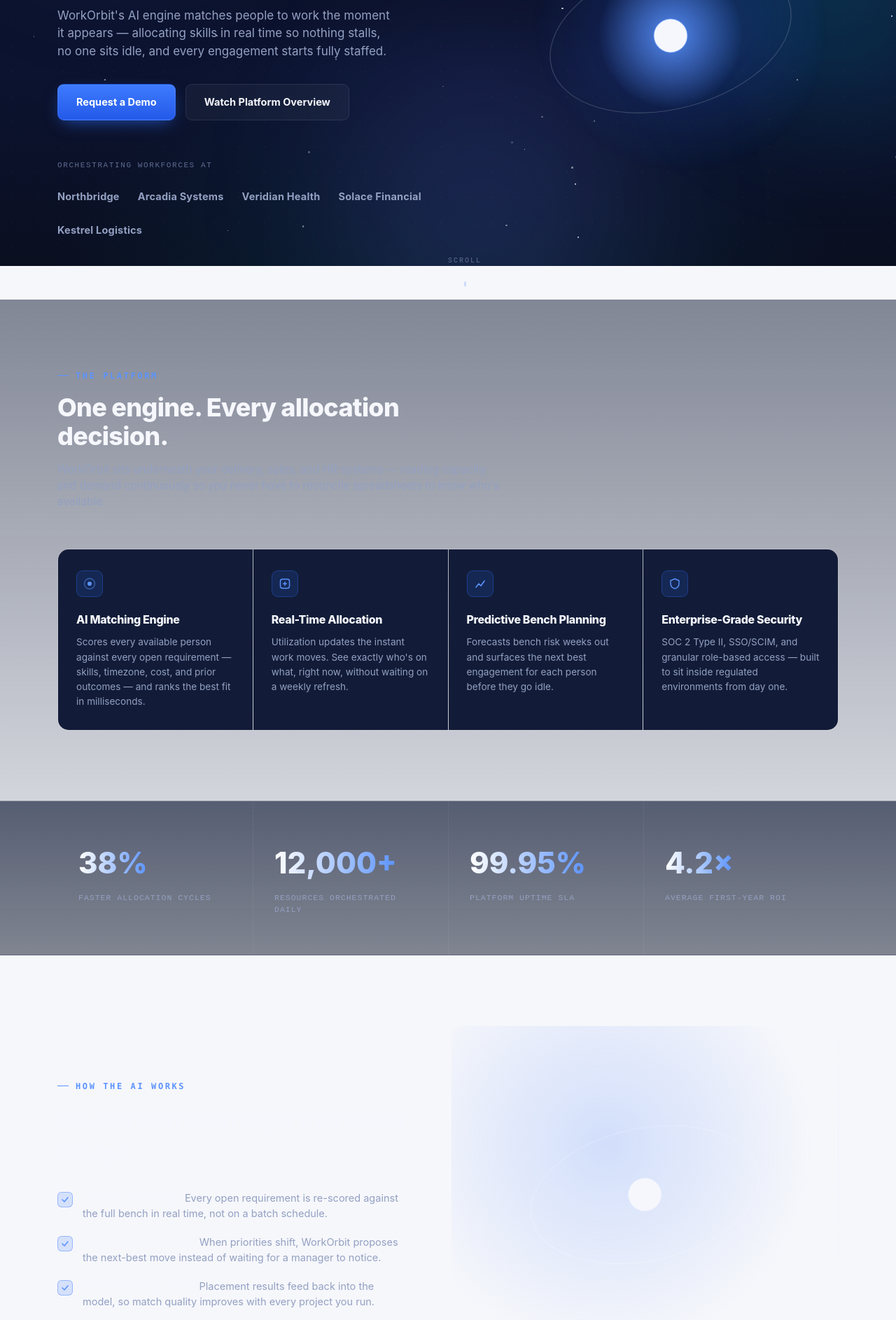
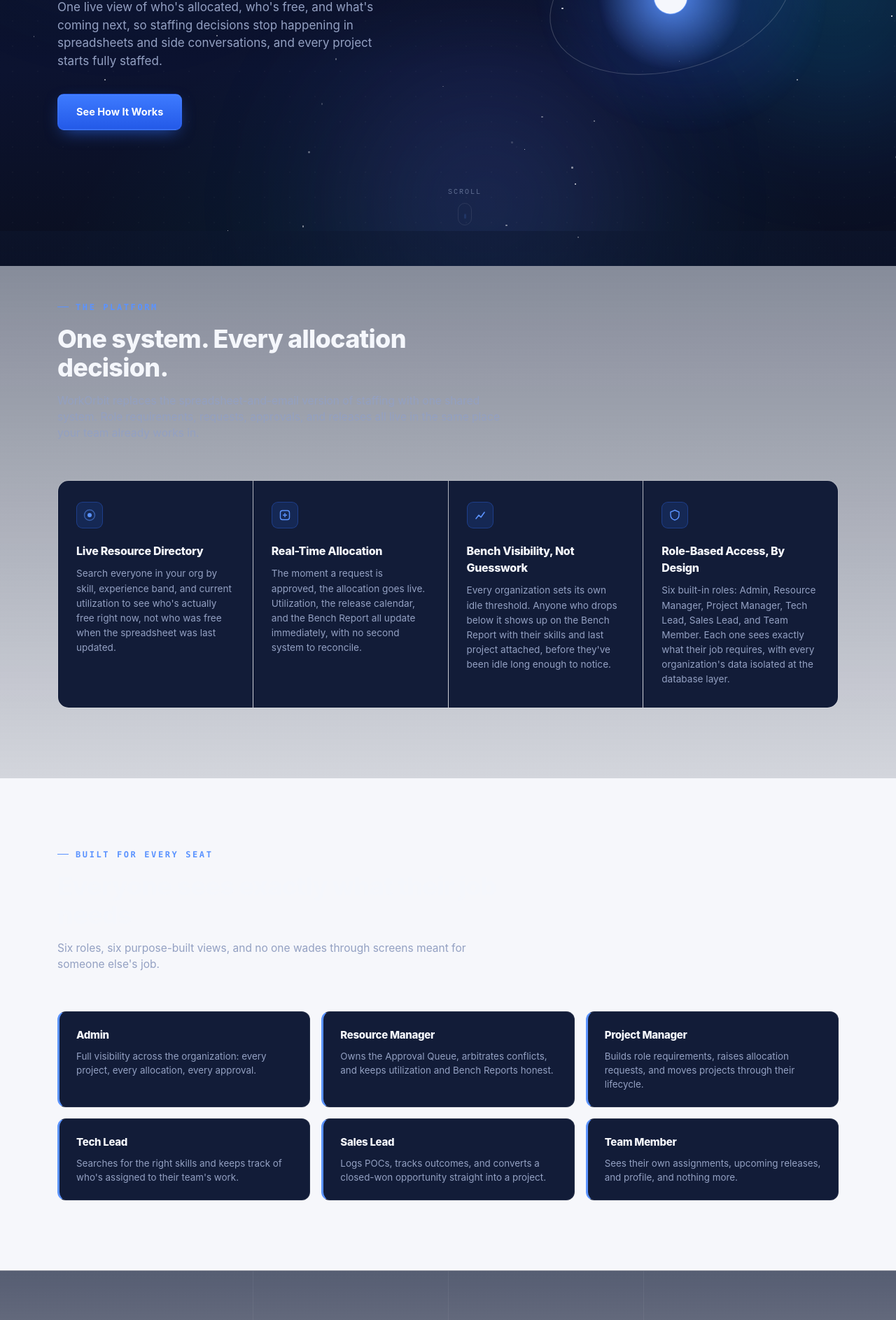
Before and after one commit to QL-ashish-chaursiya/netlify-work-orbit, a React (Vite) app: page / in a window 1280 px wide. Shown: the part 420-2306 px from the top of the page at 70% size. Built offline with nearby package versions, Linux system fonts and the light colour scheme; no server answers; the HTML template or start-up script is replaced by a standard one.

Commit message:
added landing page

```diff
--- a/package.json
+++ b/package.json
@@ -43,7 +43,6 @@
     "zustand": "^4.5.5"
   },
   "devDependencies": {
-    "@tanstack/react-query-devtools": "^5.56.2",
     "@types/node": "^22.5.5",
     "@types/react": "^18.3.8",
     "@types/react-dom": "^18.3.0",
--- a/src/App.tsx
+++ b/src/App.tsx
@@ -1,6 +1,5 @@
 import { RouterProvider } from "react-router-dom";
 import { QueryClientProvider } from "@tanstack/react-query";
-import { ReactQueryDevtools } from "@tanstack/react-query-devtools";
 import { Toaster } from "sonner";
 import { queryClient } from "@/app/queryClient";
 import { router } from "@/app/routes";
@@ -10,7 +9,6 @@ export default function App() {
     <QueryClientProvider client={queryClient}>
       <RouterProvider router={router} />
       <Toaster richColors position="top-right" />
-      {import.meta.env.DEV && <ReactQueryDevtools initialIsOpen={false} />}
     </QueryClientProvider>
   );
 }
--- a/src/components/layout/AppShell.tsx
+++ b/src/components/layout/AppShell.tsx
@@ -2,6 +2,9 @@ import type { ReactNode } from "react";
 import { Sidebar } from "@/components/layout/Sidebar";
 import { Topbar } from "@/components/layout/Topbar";
 import { NotificationBell } from "@/features/notifications/components/NotificationBell";
+// Hidden until the db-assistant edge function is deployed — re-enable this
+// import + the <AssistantWidget /> mount below once it's live.
+// import { AssistantWidget } from "@/features/assistant/components/AssistantWidget";
 
 interface AppShellProps {
   children: ReactNode;
@@ -23,6 +26,7 @@ export function AppShell({ children, topbarRightSlot }: AppShellProps) {
         />
         <main className="flex-1 overflow-y-auto p-6">{children}</main>
       </div>
+      {/* <AssistantWidget /> */}
     </div>
   );
 }
--- /dev/null
+++ b/src/features/assistant/hooks/useAssistantChat.ts
@@ -0,0 +1,30 @@
+import { useMutation } from "@tanstack/react-query";
+import { supabase } from "@/lib/supabase";
+import { resolveEdgeFunctionError } from "@/features/employees/hooks/edgeFunctionError";
+import type { AssistantMessage } from "@/features/assistant/types";
+
+interface AskAssistantInput {
+  message: string;
+  history: AssistantMessage[];
+}
+
+// Calls the db-assistant edge function — a read-only Gemini-backed assistant
+// scoped to the caller's own organization via RLS (see the function's own
+// header comment for the full safety model). `history` is sent as plain
+// {role, content} text turns; the function re-derives any tool-call context
+// itself each request, nothing about tool internals is persisted client-side.
+export function useAssistantChat() {
+  return useMutation({
+    mutationFn: async ({ message, history }: AskAssistantInput): Promise<string> => {
+      const { data, error } = await supabase.functions.invoke<{ answer?: string; error?: string }>("db-assistant", {
+        body: {
+          message,
+          history: history.map((m) => ({ role: m.role, content: m.content })),
+        },
+      });
+      const errorMessage = await resolveEdgeFunctionError(error, data);
+      if (errorMessage) throw new Error(errorMessage);
+      return data?.answer ?? "I couldn't find an answer to that.";
+    },
+  });
+}
--- /dev/null
+++ b/src/features/assistant/types.ts
@@ -0,0 +1,5 @@
+export interface AssistantMessage {
+  id: string;
+  role: "user" | "assistant";
+  content: string;
+}
--- a/src/features/marketing/pages/LandingPage.css
+++ b/src/features/marketing/pages/LandingPage.css
@@ -161,11 +161,6 @@
 .wo-landing .hero-ctas { display: flex; gap: 14px; margin-bottom: 56px; opacity: 0; animation: wo-fadeUp .7s ease forwards; animation-delay: .4s; }
 @keyframes wo-fadeUp { from { opacity: 0; transform: translateY(16px); } to { opacity: 1; transform: translateY(0); } }
 
-.wo-landing .trust { display: flex; align-items: center; gap: 26px; flex-wrap: wrap; opacity: 0; animation: wo-fadeUp .7s ease forwards; animation-delay: .52s; }
-.wo-landing .trust span.label { font-family: ui-monospace, monospace; font-size: 11px; letter-spacing: 1.6px; text-transform: uppercase; color: var(--muted-dim); }
-.wo-landing .trust .clients { display: flex; gap: 26px; flex-wrap: wrap; }
-.wo-landing .trust .clients div { font-weight: 700; font-size: 14.5px; color: var(--muted-raw); letter-spacing: 0.2px; transition: color .2s ease; }
-.wo-landing .trust .clients div:hover { color: var(--blue-bright); }
 
 .wo-landing .orbit-visual { position: relative; z-index: 2; width: 100%; aspect-ratio: 1 / 1; max-width: 480px; justify-self: end; perspective: 900px; }
 .wo-landing .orbit-visual svg { width: 100%; height: 100%; transition: transform .3s ease-out; transform-style: preserve-3d; will-change: transform; }
@@ -205,6 +200,16 @@
 .wo-landing .feature-card:hover h3 { color: var(--blue-bright); }
 .wo-landing .feature-card p { font-size: 13.6px; color: var(--muted-raw); line-height: 1.55; }
 
+/* ---------- ROLES ---------- */
+.wo-landing .role-grid { display: grid; grid-template-columns: repeat(3, 1fr); gap: 16px; }
+.wo-landing .role-card {
+  background: var(--panel); border: 1px solid var(--border-raw); border-left: 3px solid var(--blue-bright);
+  border-radius: 12px; padding: 22px 24px; transition: transform .3s cubic-bezier(.2, .8, .2, 1), background .3s ease;
+}
+.wo-landing .role-card:hover { background: var(--panel-2); transform: translateY(-4px); }
+.wo-landing .role-card h3 { font-size: 15px; margin-bottom: 8px; }
+.wo-landing .role-card p { font-size: 13.4px; color: var(--muted-raw); line-height: 1.5; }
+
 /* ---------- STATS ---------- */
 .wo-landing .stats-band { background: linear-gradient(180deg, rgba(18, 28, 56, 0.7), rgba(11, 20, 40, 0.5)); border-top: 1px solid var(--border-soft); border-bottom: 1px solid var(--border-soft); }
 .wo-landing .stats-grid { display: grid; grid-template-columns: repeat(4, 1fr); }
@@ -220,7 +225,7 @@
 .wo-landing .stat:hover .num { transform: scale(1.06); }
 .wo-landing .stat .label { font-family: ui-monospace, monospace; font-size: 11.5px; letter-spacing: 1px; color: var(--muted-raw); margin-top: 10px; text-transform: uppercase; }
 
-/* ---------- AI DEEP DIVE ---------- */
+/* ---------- HOW IT WORKS ---------- */
 .wo-landing .deepdive { display: grid; grid-template-columns: 0.95fr 1.05fr; gap: 60px; align-items: center; }
 .wo-landing .deepdive-visual { background: radial-gradient(circle at 40% 35%, rgba(47, 111, 255, 0.18), transparent 65%); border: 1px solid var(--border-raw); border-radius: 20px; padding: 40px; }
 .wo-landing .point-list { margin-top: 28px; display: flex; flex-direction: column; gap: 18px; }
@@ -252,7 +257,7 @@
 
 /* ---------- FOOTER ---------- */
 .wo-landing footer { padding: 70px 0 40px 0; border-top: 1px solid var(--border-soft); background: linear-gradient(180deg, rgba(10, 16, 32, 0.4), rgba(8, 12, 24, 0.9)); }
-.wo-landing .footer-grid { display: grid; grid-template-columns: 1.4fr 1fr 1fr 1fr; gap: 40px; margin-bottom: 56px; }
+.wo-landing .footer-grid { display: grid; grid-template-columns: 1.6fr 1fr 1fr; gap: 40px; margin-bottom: 56px; }
 .wo-landing .footer-brand p { color: var(--muted-raw); font-size: 13.5px; margin-top: 14px; max-width: 260px; }
 .wo-landing .footer-col h4 { font-size: 12px; letter-spacing: 1px; text-transform: uppercase; color: var(--muted-dim); font-family: ui-monospace, monospace; margin-bottom: 16px; }
 .wo-landing .footer-col a { display: block; font-size: 13.5px; color: var(--muted-raw); margin-bottom: 12px; transition: color .2s ease; }
@@ -263,6 +268,7 @@
   .wo-landing .hero-grid { grid-template-columns: 1fr; }
   .wo-landing .orbit-visual { justify-self: start; max-width: 340px; margin-top: 40px; }
   .wo-landing .feature-grid { grid-template-columns: repeat(2, 1fr); }
+  .wo-landing .role-grid { grid-template-columns: repeat(2, 1fr); }
   .wo-landing .stats-grid { grid-template-columns: repeat(2, 1fr); }
   .wo-landing .stat:nth-child(3) { border-left: none; }
   .wo-landing .deepdive { grid-template-columns: 1fr; }
@@ -278,7 +284,7 @@
   .wo-landing .hero h1 .accent, .wo-landing .cta-band::before, .wo-landing .orbit-glow,
   .wo-landing .logo-mark-anim circle.pulse, .wo-landing .scroll-cue .wheel::before { animation: none; }
   .wo-landing .hero .eyebrow, .wo-landing .hero h1, .wo-landing .hero p.sub,
-  .wo-landing .hero-ctas, .wo-landing .trust, .wo-landing .scroll-cue { animation: none; opacity: 1; }
+  .wo-landing .hero-ctas, .wo-landing .scroll-cue { animation: none; opacity: 1; }
   .wo-landing .spotlight { display: none; }
   .wo-landing .feature-card, .wo-landing .feature-icon, .wo-landing .stat .num, .wo-landing .orbit-visual svg { transition: none; }
 }
--- a/src/features/marketing/pages/LandingPage.tsx
+++ b/src/features/marketing/pages/LandingPage.tsx
@@ -14,15 +14,15 @@ interface Star {
 
 const NAV_LINKS = [
   { href: "#platform", label: "Platform" },
-  { href: "#solutions", label: "Solutions" },
-  { href: "#enterprise", label: "Enterprise" },
+  { href: "#roles", label: "Roles" },
+  { href: "#how-it-works", label: "How it works" },
 ];
 
 const FEATURES = [
   {
-    title: "AI Matching Engine",
+    title: "Live Resource Directory",
     description:
-      "Scores every available person against every open requirement — skills, timezone, cost, and prior outcomes — and ranks the best fit in milliseconds.",
+      "Search everyone in your org by skill, experience band, and current utilization to see who's actually free right now, not who was free when the spreadsheet was last updated.",
     icon: (
       <svg width="18" height="18" viewBox="0 0 18 18">
         <circle cx="9" cy="9" r="3" fill="#5B93FF" />
@@ -32,7 +32,7 @@ const FEATURES = [
   },
   {
     title: "Real-Time Allocation",
-    description: "Utilization updates the instant work moves. See exactly who's on what, right now, without waiting on a weekly refresh.",
+    description: "The moment a request is approved, the allocation goes live. Utilization, the release calendar, and the Bench Report all update immediately, with no second system to reconcile.",
     icon: (
       <svg width="18" height="18" viewBox="0 0 18 18">
         <rect x="2.5" y="2.5" width="13" height="13" rx="3" fill="none" stroke="#5B93FF" strokeWidth="1.4" />
@@ -41,8 +41,8 @@ const FEATURES = [
     ),
   },
   {
-    title: "Predictive Bench Planning",
-    description: "Forecasts bench risk weeks out and surfaces the next best engagement for each person before they go idle.",
+    title: "Bench Visibility, Not Guesswork",
+    description: "Every organization sets its own idle threshold. Anyone who drops below it shows up on the Bench Report with their skills and last project attached, before they've been idle long enough to notice.",
     icon: (
       <svg width="18" height="18" viewBox="0 0 18 18">
         <path d="M3 14l4-5 3 3 5-7" stroke="#5B93FF" strokeWidth="1.6" fill="none" strokeLinecap="round" strokeLinejoin="round" />
@@ -50,8 +50,8 @@ const FEATURES = [
     ),
   },
   {
-    title: "Enterprise-Grade Security",
-    description: "SOC 2 Type II, SSO/SCIM, and granular role-based access — built to sit inside regulated environments from day one.",
+    title: "Role-Based Access, By Design",
+    description: "Six built-in roles: Admin, Resource Manager, Project Manager, Tech Lead, Sales Lead, and Team Member. Each one sees exactly what their job requires, with every organization's data isolated at the database layer.",
     icon: (
       <svg width="18" height="18" viewBox="0 0 18 18">
         <path d="M9 2l6 2.5v4c0 4-2.6 6.7-6 7.5-3.4-.8-6-3.5-6-7.5v-4L9 2z" fill="none" stroke="#5B93FF" strokeWidth="1.4" />
@@ -60,25 +60,34 @@ const FEATURES = [
   },
 ];
 
+const ROLES = [
+  { role: "Admin", body: "Full visibility across the organization: every project, every allocation, every approval." },
+  { role: "Resource Manager", body: "Owns the Approval Queue, arbitrates conflicts, and keeps utilization and Bench Reports honest." },
+  { role: "Project Manager", body: "Builds role requirements, raises allocation requests, and moves projects through their lifecycle." },
+  { role: "Tech Lead", body: "Searches for the right skills and keeps track of who's assigned to their team's work." },
+  { role: "Sales Lead", body: "Logs POCs, tracks outcomes, and converts a closed-won opportunity straight into a project." },
+  { role: "Team Member", body: "Sees their own assignments, upcoming releases, and profile, and nothing more." },
+];
+
 const STATS: { count: number; suffix: string; decimals: number; label: string }[] = [
-  { count: 38, suffix: "%", decimals: 0, label: "Faster allocation cycles" },
-  { count: 12000, suffix: "+", decimals: 0, label: "Resources orchestrated daily" },
-  { count: 99.95, suffix: "%", decimals: 2, label: "Platform uptime SLA" },
-  { count: 4.2, suffix: "×", decimals: 1, label: "Average first-year ROI" },
+  { count: 6, suffix: "", decimals: 0, label: "Role-based dashboards, one per seat" },
+  { count: 5, suffix: "", decimals: 0, label: "Project lifecycle stages, Draft through Closed" },
+  { count: 3, suffix: "", decimals: 0, label: "Ways an allocation winds down: release, extend, or reassign" },
+  { count: 1, suffix: "", decimals: 0, label: "Approval Queue for every request, org-wide" },
 ];
 
 const POINTS = [
   {
-    title: "Continuous scoring.",
-    body: "Every open requirement is re-scored against the full bench in real time, not on a batch schedule.",
+    title: "Requests are checked before they collide.",
+    body: "Raise an allocation request and WorkOrbit checks it against existing commitments. Overlapping demand on the same person is flagged automatically, before it becomes a scheduling conflict.",
   },
   {
-    title: "Automatic reallocation.",
-    body: "When priorities shift, WorkOrbit proposes the next-best move instead of waiting for a manager to notice.",
+    title: "Approvals sit with the people accountable.",
+    body: "Resource Managers and Admins clear requests from a single Approval Queue. Self-approval is blocked by design: no one signs off on their own request.",
   },
   {
-    title: "Learns from outcomes.",
-    body: "Placement results feed back into the model, so match quality improves with every project you run.",
+    title: "Nobody goes looking for updates.",
+    body: "Approvals, new assignments, upcoming releases, and POC outcomes each push an in-app notification the moment they happen, straight to the person it affects.",
   },
 ];
 
@@ -312,14 +321,9 @@ export function LandingPage() {
                   Dashboard
                 </Link>
               ) : (
-                <>
-                  <Link className="signin" to="/login">
-                    Sign in
-                  </Link>
-                  <Link className="btn btn-primary btn-sm" to="/signup">
-                    Request a Demo
-                  </Link>
-                </>
+                <Link className="signin" to="/login">
+                  Sign in
+                </Link>
               )}
             </div>
           </nav>
@@ -330,33 +334,20 @@ export function LandingPage() {
         <div className="wrap">
           <div className="hero-grid">
             <div>
-              <div className="eyebrow">AI WORKFORCE ORCHESTRATION</div>
+              <div className="eyebrow">WORKFORCE ORCHESTRATION PLATFORM</div>
               <h1>
                 Keep Your
                 <br />
                 Workforce <span className="accent">in Motion</span>
               </h1>
               <p className="sub">
-                WorkOrbit's AI engine matches people to work the moment it appears — allocating skills in real time so
-                nothing stalls, no one sits idle, and every engagement starts fully staffed.
+                One live view of who's allocated, who's free, and what's coming next, so staffing decisions stop
+                happening in spreadsheets and side conversations, and every project starts fully staffed.
               </p>
               <div className="hero-ctas">
-                <Link className="btn btn-primary" to="/signup">
-                  Request a Demo
-                </Link>
-                <a className="btn btn-ghost" href="#platform">
-                  Watch Platform Overview
+                <a className="btn btn-primary" href="#how-it-works">
+                  See How It Works
                 </a>
-              </div>
-              <div className="trust">
-                <span className="label">Orchestrating workforces at</span>
-                <div className="clients">
-                  <div>Northbridge</div>
-                  <div>Arcadia Systems</div>
-                  <div>Veridian Health</div>
-                  <div>Solace Financial</div>
-                  <div>Kestrel Logistics</div>
-                </div>
               </div>
             </div>
 
@@ -419,10 +410,10 @@ export function LandingPage() {
         <div className="wrap">
           <div className="section-head reveal">
             <div className="eyebrow">THE PLATFORM</div>
-            <h2>One engine. Every allocation decision.</h2>
+            <h2>One system. Every allocation decision.</h2>
             <p>
-              WorkOrbit sits underneath your delivery, sales, and HR systems — reading capacity and demand
-              continuously so you never have to reconcile spreadsheets to know who's available.
+              WorkOrbit replaces the spreadsheet-and-email version of staffing with one shared system. Role
+              requirements, requests, approvals, and releases all live in the same place your team already works in.
             </p>
           </div>
 
@@ -432,6 +423,25 @@ export function LandingPage() {
                 <div className="feature-icon">{f.icon}</div>
                 <h3>{f.title}</h3>
                 <p>{f.description}</p>
+              </div>
+            ))}
+          </div>
+        </div>
+      </section>
+
+      <section id="roles">
+        <div className="wrap">
+          <div className="section-head reveal">
+            <div className="eyebrow">BUILT FOR EVERY SEAT</div>
+            <h2>Everyone sees exactly what their job needs</h2>
+            <p>Six roles, six purpose-built views, and no one wades through screens meant for someone else's job.</p>
+          </div>
+
+          <div className="role-grid stagger">
+            {ROLES.map((r) => (
+              <div key={r.role} className="role-card reveal-item">
+                <h3>{r.role}</h3>
+                <p>{r.body}</p>
               </div>
             ))}
           </div>
@@ -453,12 +463,12 @@ export function LandingPage() {
         </div>
       </div>
 
-      <section id="enterprise">
+      <section id="how-it-works">
         <div className="wrap">
           <div className="deepdive">
             <div className="reveal">
-              <div className="eyebrow">HOW THE AI WORKS</div>
-              <h2 style={{ fontSize: 32, marginTop: 16 }}>An orchestration layer that never sleeps</h2>
+              <div className="eyebrow">HOW IT WORKS</div>
+              <h2 style={{ fontSize: 32, marginTop: 16 }}>One workflow, from request to release</h2>
               <div className="point-list">
                 {POINTS.map((pt) => (
                   <div key={pt.title} className="point">
@@ -509,14 +519,21 @@ export function LandingPage() {
               GET STARTED
             </div>
             <h2 style={{ marginTop: 16 }}>Ready to put your workforce in motion?</h2>
-            <p>Talk to our team about rolling WorkOrbit out across your delivery organization.</p>
+            <p>
+              {session
+                ? "Jump back into your dashboard and keep your workforce moving."
+                : "Sign in and see WorkOrbit running against your own team's setup."}
+            </p>
             <div className="hero-ctas">
-              <Link className="btn btn-primary" to="/signup">
-                Request a Demo
-              </Link>
-              <Link className="btn btn-ghost" to="/signup">
-                Talk to Sales
-              </Link>
+              {session ? (
+                <Link className="btn btn-primary" to="/dashboard">
+                  Dashboard
+                </Link>
+              ) : (
+                <Link className="btn btn-primary" to="/login">
+                  Sign In
+                </Link>
+              )}
             </div>
           </div>
         </div>
@@ -532,33 +549,21 @@ export function LandingPage() {
                   Work<b>Orbit</b>
                 </div>
               </div>
-              <p>AI workforce orchestration for enterprises that can't afford idle time or missed deadlines.</p>
+              <p>Workforce orchestration for teams that can't afford idle time or missed deadlines.</p>
             </div>
             <div className="footer-col">
-              <h4>Product</h4>
-              <a href="#">Platform</a>
-              <a href="#">AI Matching</a>
-              <a href="#">Allocation</a>
-              <a href="#">Bench Planning</a>
+              <h4>Platform</h4>
+              <a href="#platform">Platform</a>
+              <a href="#roles">Roles</a>
+              <a href="#how-it-works">How it works</a>
             </div>
             <div className="footer-col">
-              <h4>Company</h4>
-              <a href="#">About</a>
-              <a href="#">Careers</a>
-              <a href="#">Customers</a>
-              <a href="#">Contact</a>
-            </div>
-            <div className="footer-col">
-              <h4>Resources</h4>
-              <a href="#">Documentation</a>
-              <a href="#">Security</a>
-              <a href="#">Status</a>
-              <a href="#">Support</a>
+              <h4>Account</h4>
+              <Link to="/login">Sign in</Link>
             </div>
           </div>
           <div className="footer-bottom">
             <div>© 2026 WorkOrbit. All rights reserved.</div>
-            <div>Privacy Policy · Terms of Service</div>
           </div>
         </div>
       </footer>
```
Also changed, not shown: src/features/assistant/components/AssistantWidget.tsx (added, +109 -0 lines).
